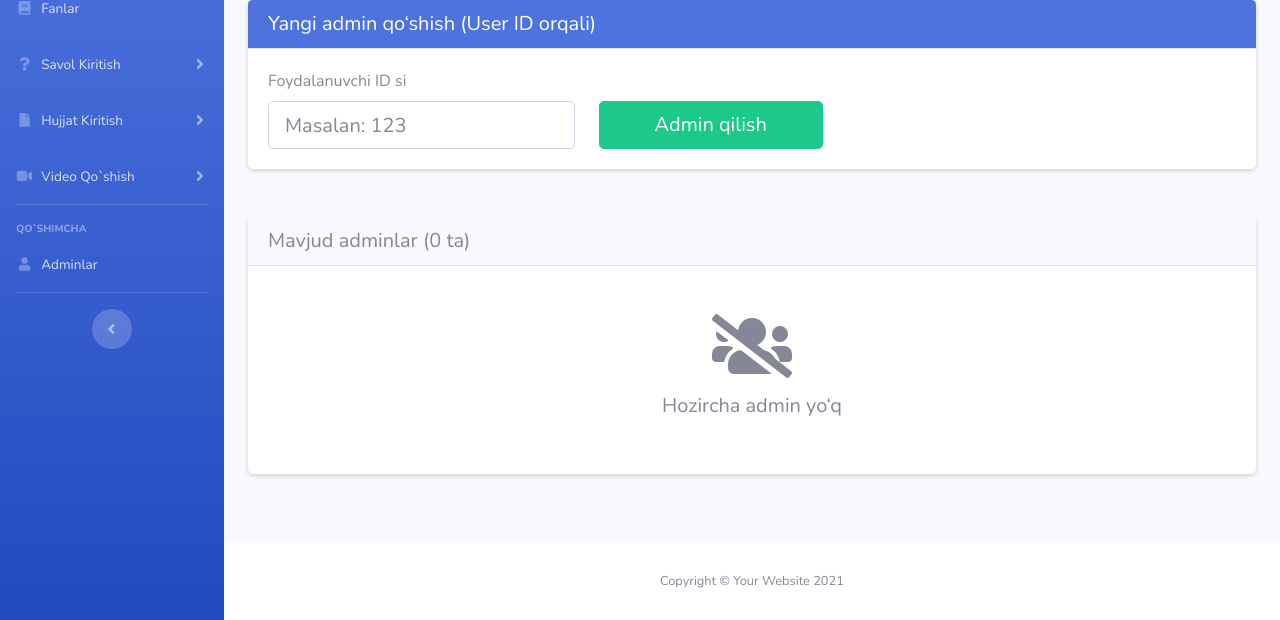
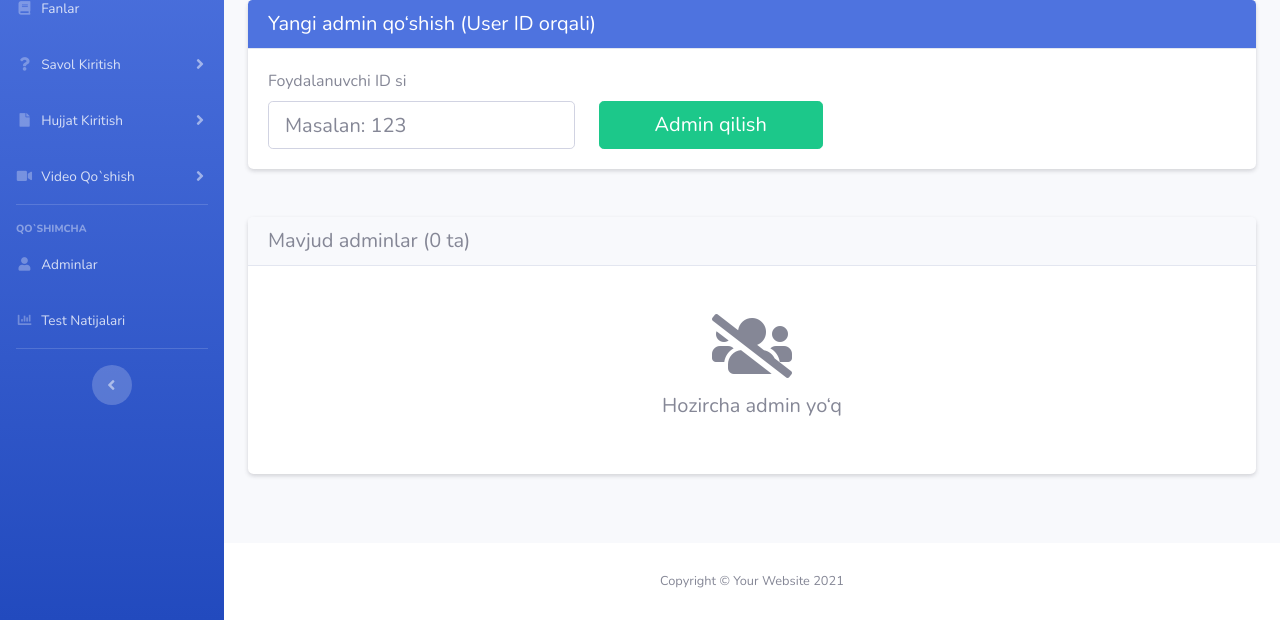
Before and after one commit to sardorbekjumayev/test-platform, a Laravel app: template resources/views/admin/admins.blade.php in a window 1280 px wide. Shown: the part 180-800 px from the top of the page. Run offline with Laravel 12, Linux system fonts and the light colour scheme; the template is opened without the code that fills it, so the values that code supplies are empty; some libraries are stand-ins or nearby versions.

Commit message:
test results button created

```diff
--- a/resources/views/layouts/admin.blade.php
+++ b/resources/views/layouts/admin.blade.php
@@ -135,6 +135,12 @@
                 <a class="nav-link" href="{{ route('admins') }}">
                     <i class="fas fa-fw fa-user"></i>
                     <span>Adminlar</span></a>
+            </li>
+
+            <li class="nav-item">
+                <a class="nav-link" href="{{ route('admin.results.index') }}">
+                    <i class="fas fa-fw fa-chart-bar"></i>
+                    <span>Test Natijalari</span></a>
             </li>
 
             <!-- Divider -->
```
